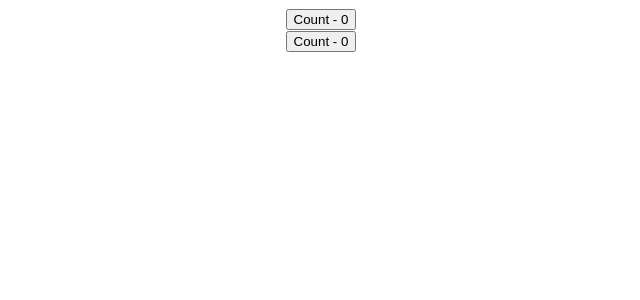
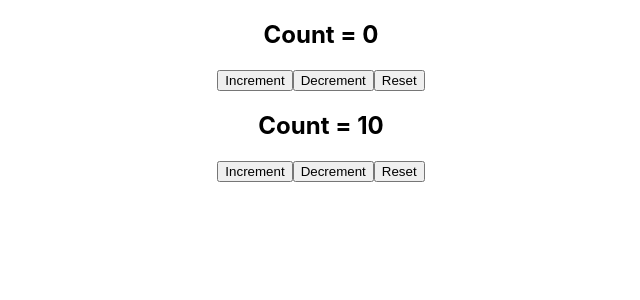
Before and after one commit to abduallahnoorsayket/React_Hook_vol, a React (Create React App) app: page / in a window 1280 px wide. Shown: the top 300 px of the page, without its empty margins (319-959 px from the left). Built offline with nearby package versions, Linux system fonts and the light colour scheme.

Commit message:
custom hook added

```diff
--- a/src/App.js
+++ b/src/App.js
@@ -14,8 +14,8 @@
 import IntervalHookCounter from "./components/UseEffect/IntervalHookCounter";
 import DataFetching from "./components/UseEffect/DataFetching";
 // import ComponentC from "./components/UseContext/ComponentC";
-import CounterOne from "./components/UseReducer/CounterOne";
-import CounterTwo from "./components/UseReducer/CounterTwo";
+// import CounterOne from "./components/UseReducer/CounterOne";
+// import CounterTwo from "./components/UseReducer/CounterTwo";
 import CounterThree from "./components/UseReducer/CounterThree";
 import ComponentA from "./components/UseReducer/ComponentA";
 import ComponentD from "./components/UseReducer/ComponentD";
@@ -30,7 +30,8 @@
 import HookTimer from "./components/UseRef/HookTimer";
 import DocTitleOne from "./components/CustomHook/DocTitleOne";
 import DocTitleTwo from "./components/CustomHook/DcoTitleTwo";
-
+import CounterOne from "./components/CustomHook/CounterOne";
+import CounterTwo from "./components/CustomHook/CounterTwo";
 // export const UserContext = React.createContext();
 // export const channelContext = React.createContext();
 export const CountContext = React.createContext();
@@ -53,8 +54,10 @@
   // const [count, dispatch] = useReducer(reducer, initialState);
   return (
     <div className="App">
-      <DocTitleOne />
-      <DocTitleTwo />
+      <CounterOne />
+      <CounterTwo />
+      {/* <DocTitleOne />
+      <DocTitleTwo /> */}
       {/* <ClassTimer />
       <HookTimer /> */}
       {/* <FocusInput /> */}
--- /dev/null
+++ b/src/components/CustomHook/CounterOne.js
@@ -0,0 +1,16 @@
+import React, { useState } from "react";
+import useCounter from "./Hooks/useCounter";
+
+function CounterOne() {
+  const [count, increment, decrement, reset] = useCounter(0, 1);
+  return (
+    <div>
+      <h2>Count = {count}</h2>
+      <button onClick={increment}>Increment</button>
+      <button onClick={decrement}>Decrement</button>
+      <button onClick={reset}>Reset</button>
+    </div>
+  );
+}
+
+export default CounterOne;
--- /dev/null
+++ b/src/components/CustomHook/CounterTwo.js
@@ -0,0 +1,17 @@
+import React, { useState } from "react";
+import useCounter from "./Hooks/useCounter";
+
+function CounterTwo() {
+  const [count, increment, decrement, reset] = useCounter(10, 10);
+
+  return (
+    <div>
+      <h2>Count = {count}</h2>
+      <button onClick={increment}>Increment</button>
+      <button onClick={decrement}>Decrement</button>
+      <button onClick={reset}>Reset</button>
+    </div>
+  );
+}
+
+export default CounterTwo;
--- /dev/null
+++ b/src/components/CustomHook/Hooks/useCounter.js
@@ -0,0 +1,18 @@
+import { useState } from "react";
+
+function useCounter(initialCount = 0, value) {
+  const [count, setCount] = useState(initialCount);
+
+  const increment = () => {
+    setCount((prevCount) => prevCount + value);
+  };
+  const decrement = () => {
+    setCount((prevCount) => prevCount - value);
+  };
+  const reset = () => {
+    setCount(initialCount);
+  };
+  return [count, increment, decrement, reset];
+}
+
+export default useCounter;
```
